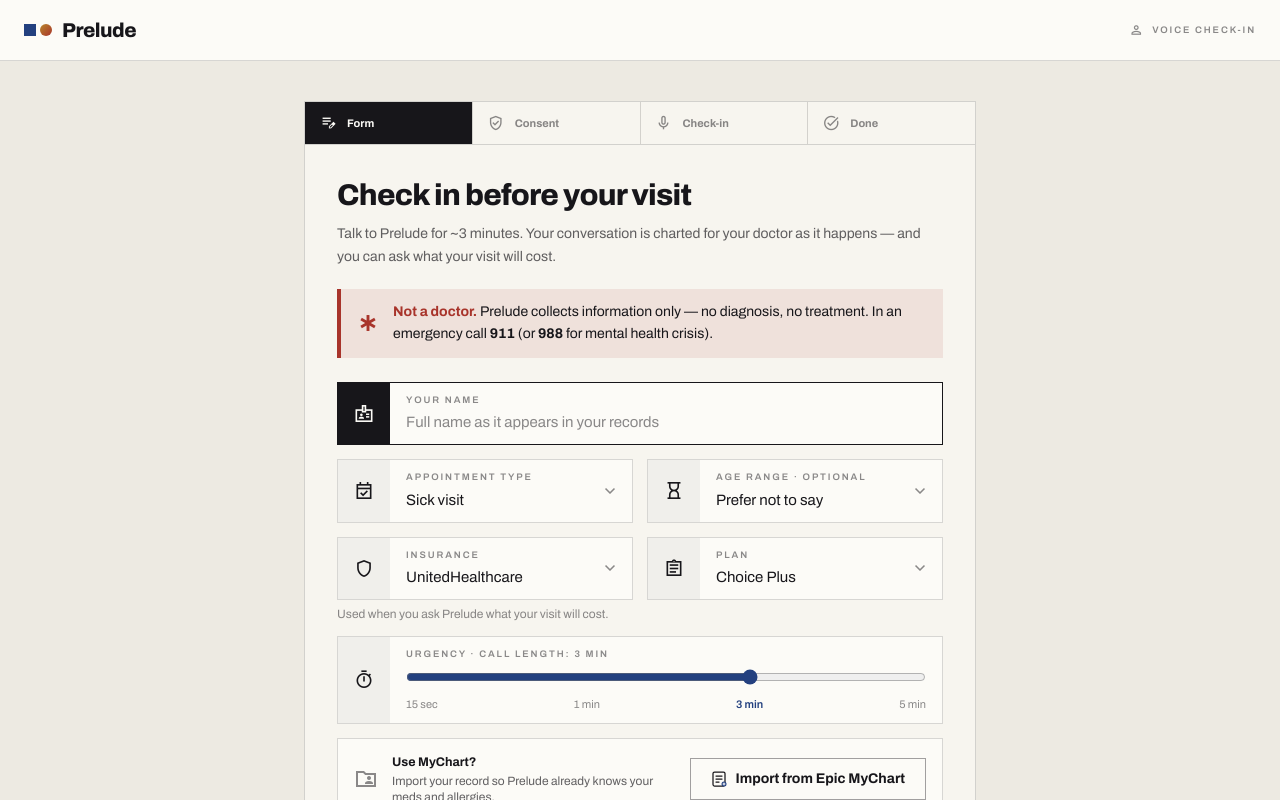
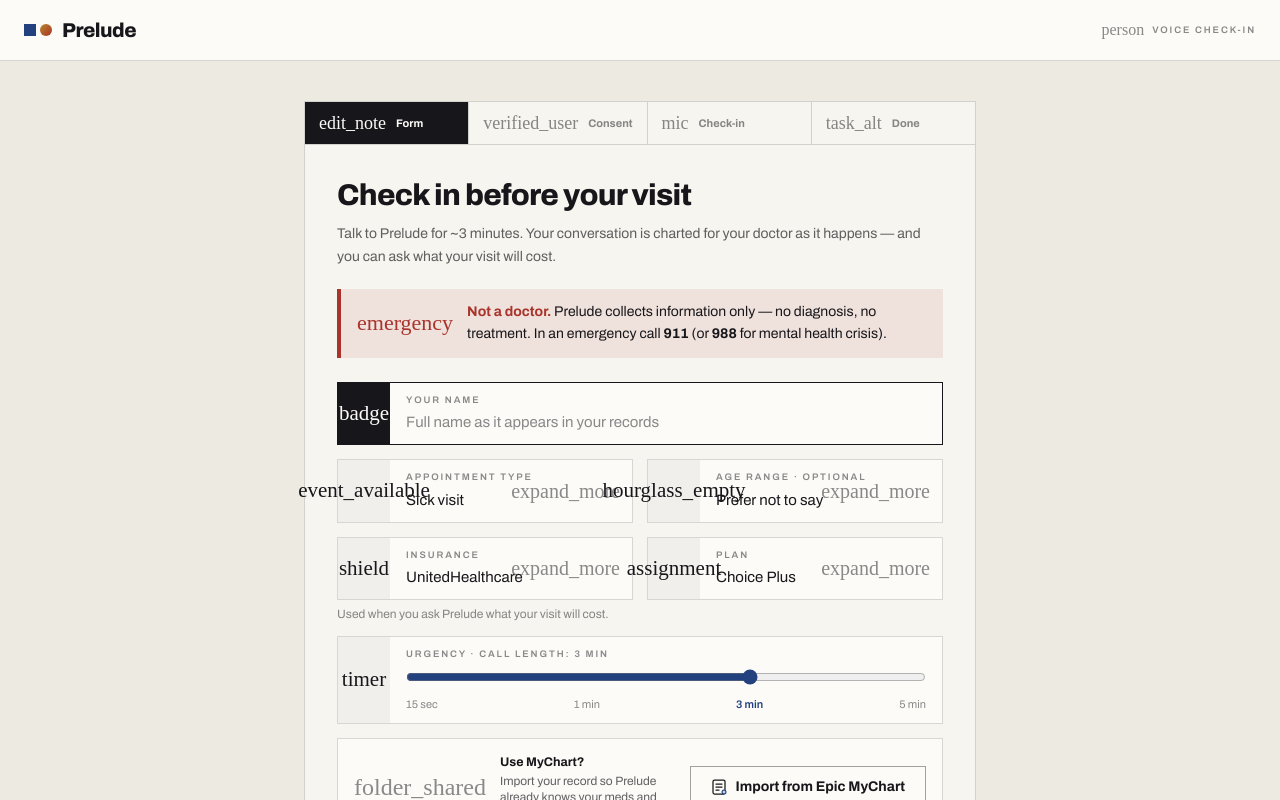
Before and after one commit to TarunYadgirkar/Medplum-Hackathon, a Next.js app in the folder prelude-health/: page /intake in a window 1280 px wide. Shown: the top 800 px of the page. Built offline with nearby package versions, Linux system fonts and the light colour scheme; a web font is replaced by a local one.

Commit message:
fix(fonts): load the icon font from globals.css

```diff
--- a/prelude-health/src/app/globals.css
+++ b/prelude-health/src/app/globals.css
@@ -1,4 +1,7 @@
 @import "tailwindcss";
+/* Icon font. Material Symbols is an icon family, so next/font/google
+   cannot host it; display=block avoids a flash of ligature names. */
+@import url('https://fonts.googleapis.com/css2?family=Material+Symbols+Sharp:opsz,wght,FILL,GRAD@24,400,0,0&display=block');
 
 /* ── Design-language tokens ─────────────────────────────────────────────
    Values from the Claude Design handoff (docs/UI_SPEC.md · "Prelude UI
@@ -54,7 +57,7 @@
   font-feature-settings: "ss01", "cv01";
 }
 
-/* Material Symbols Sharp icon helper (loaded in layout.tsx) */
+/* Material Symbols Sharp icon helper (font imported at the top of this file) */
 .msymbol {
   font-family: 'Material Symbols Sharp';
   font-weight: 400;
--- a/prelude-health/src/app/layout.tsx
+++ b/prelude-health/src/app/layout.tsx
@@ -4,7 +4,7 @@
 
 // Design language (docs/UI_SPEC.md + Claude Design handoff):
 // Archivo = headings (800) + body/labels (400/600), Jost 300 = numerals,
-// Spline Sans Mono = code/transcript, Material Symbols Sharp = icons.
+// Spline Sans Mono = code/transcript, Material Symbols Sharp = icons (globals.css).
 const archivo = Archivo({ subsets: ["latin"], weight: ["400", "500", "600", "700", "800", "900"], variable: "--font-archivo" });
 const jost = Jost({ subsets: ["latin"], weight: ["300", "400"], variable: "--font-jost" });
 const splineMono = Spline_Sans_Mono({ subsets: ["latin"], weight: ["400", "500", "600"], variable: "--font-spline-mono" });
@@ -17,14 +17,6 @@
 export default function RootLayout({ children }: { children: React.ReactNode }) {
   return (
     <html lang="en" className={`h-full antialiased ${archivo.variable} ${jost.variable} ${splineMono.variable}`}>
-      <head>
-        <link rel="preconnect" href="https://fonts.googleapis.com" />
-        <link rel="preconnect" href="https://fonts.gstatic.com" crossOrigin="anonymous" />
-        <link
-          href="https://fonts.googleapis.com/css2?family=Material+Symbols+Sharp:opsz,wght,FILL,GRAD@24,400,0,0&display=block"
-          rel="stylesheet"
-        />
-      </head>
       <body className="min-h-full bg-surface text-ink flex flex-col font-sans">
         {children}
       </body>
```
